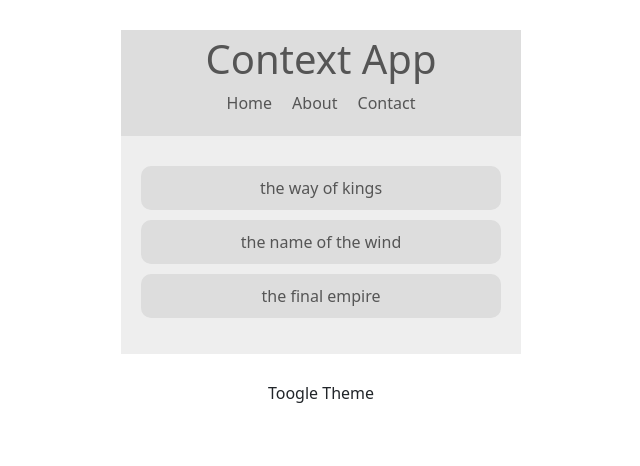
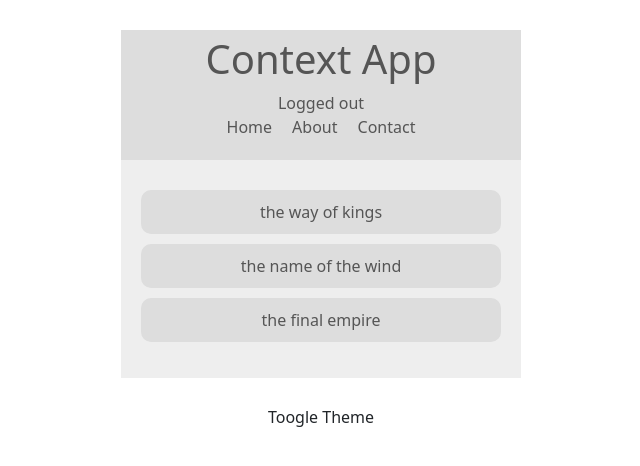
Before and after one commit to MauLight/context-hooks-react, a React (Create React App) app: page / in a window 1280 px wide. Shown: the top 466 px of the page, without its empty margins (319-959 px from the left). Built offline with nearby package versions, Linux system fonts and the light colour scheme.

Commit message:
log in function functional

```diff
--- a/src/App.js
+++ b/src/App.js
@@ -1,17 +1,20 @@
 import './style/App.css';
 import Bookshelf from './components/bookshelf';
-import Navbar from './components/navbar';
+import Navbar2 from './components/navbar2';
 import ThemeToggle from './components/themetoggle';
 import ThemeContextProvider from './contexts/themeContext';
+import AuthContextProvider, { AuthContext } from './contexts/authcontext';
 
 function App() {
   return (
     <div className="App">
-      <ThemeContextProvider>
-        <Navbar />
-        <Bookshelf />
-        <ThemeToggle />
-      </ThemeContextProvider>
+      <AuthContextProvider>
+        <ThemeContextProvider>
+          <Navbar2 />
+          <Bookshelf />
+          <ThemeToggle />
+        </ThemeContextProvider>
+      </AuthContextProvider>
     </div>
   );
 }
--- a/src/components/navbar2.jsx
+++ b/src/components/navbar2.jsx
@@ -1,17 +1,26 @@
 import React, { Component } from 'react';
+import { AuthContext } from '../contexts/authcontext';
 import { ThemeContext } from '../contexts/themeContext';
 
-class Navbar extends Component {
+class Navbar2 extends Component {
 
     render() {
 
         return (
-            <ThemeContext.Consumer>{(context) => {
-                const { isLight, light, dark } = context;
+            <AuthContext.Consumer>{(authContext) => (
+                <ThemeContext.Consumer>{(themeContext) => {
+                    console.log(authContext);
+                    const { isAuthenticated, auth } = authContext;
+                    const { isLight, light, dark } = themeContext;
                     const theme = isLight ? light : dark;
                     return (
                         <nav style={{ background: theme.ui, color: theme.syntax }}>
                             <h1>Context App</h1>
+                            <div onClick={auth}>
+                                {
+                                    isAuthenticated ? 'Logged in' : 'Logged out'
+                                }
+                            </div>
                             <ul>
                                 <li>Home</li>
                                 <li>About</li>
@@ -23,9 +32,11 @@ class Navbar extends Component {
                 }
 
                 </ThemeContext.Consumer>
+            )}
 
+            </AuthContext.Consumer>
         );
     }
 };
 
-export default Navbar;
+export default Navbar2;
--- /dev/null
+++ b/src/contexts/authcontext.jsx
@@ -0,0 +1,24 @@
+import React, { Component, createContext } from "react";
+import { ThemeContext } from "./themeContext";
+
+export const AuthContext = createContext();
+
+class AuthContextProvider extends Component {
+    state = {
+        isAuthenticated: false
+     }
+
+    toggleAuth = () => {
+        this.setState({isAuthenticated: !this.state.isAuthenticated})
+    }
+
+    render() {
+        return (
+            <AuthContext.Provider value={{...this.state, auth: this.toggleAuth}}>
+                {this.props.children}
+            </AuthContext.Provider>
+        );
+    }
+}
+
+export default AuthContextProvider;
```
Lines whose indentation alone changed are shown as unchanged.
